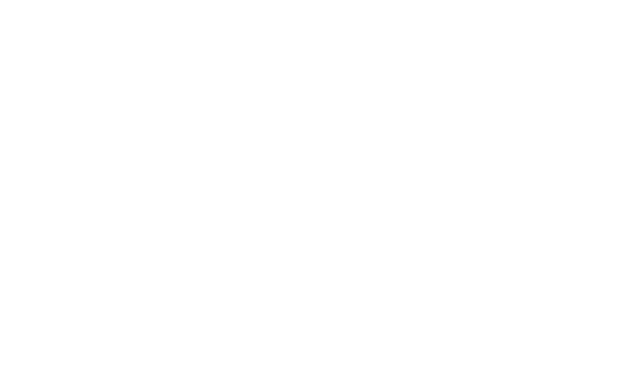
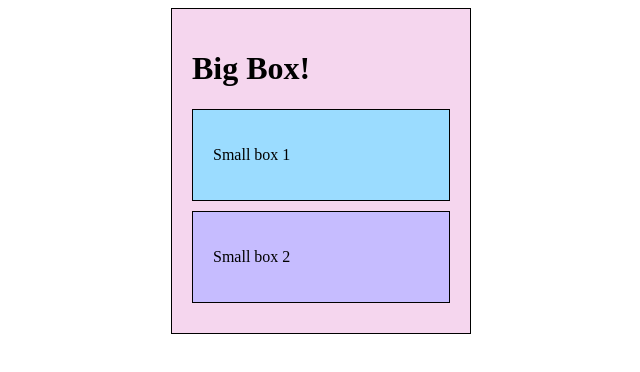
Before and after one commit to Monicarngdar/Monica-boxmodel5.1, a plain HTML site: page index.html in a window 1280 px wide. Shown: the whole page, without its empty margins (319-959 px from the left). Drawn offline with Linux system fonts and the light colour scheme.

Commit message:
Word on Box Model
*Added classes to html file
*Added classes to css file

```diff
--- a/index.html
+++ b/index.html
@@ -4,8 +4,24 @@
     <meta charset="UTF-8">
     <meta name="viewport" content="width=device-width, initial-scale=1.0">
     <title>Box Model</title>
+    <link rel="stylesheet" href="style.css">
 </head>
 <body>
+
+    <div class="box bigBox">
+        <h1>Big Box!</h1>
+        <div id= sb1 class="box smallBox">
+            <p>Small box 1</p>
+
+
+            </div>
+            <div id= sb2 class="box smallBox">
+                <p>Small box 2</p>
+            </div>
+    </div>
+
+
+
 
 
 </body>
--- /dev/null
+++ b/style.css
@@ -0,0 +1,31 @@
+div{
+    box-sizing: border-box;
+}
+
+
+
+.box{
+    border:1px #000000 solid;
+    padding: 20px;
+}
+
+.bigBox {
+    width: 300px ;
+    margin-left: auto;
+    margin-right: auto;
+    background-color: #f5d6ee;
+}
+
+.smallBox{
+    margin-top: 10px;
+    margin-bottom: 10px;
+}
+
+#sb1{
+    background-color: #9bdcff;
+}
+
+#sb2{
+    background-color: #c6bcff;
+
+}
```
